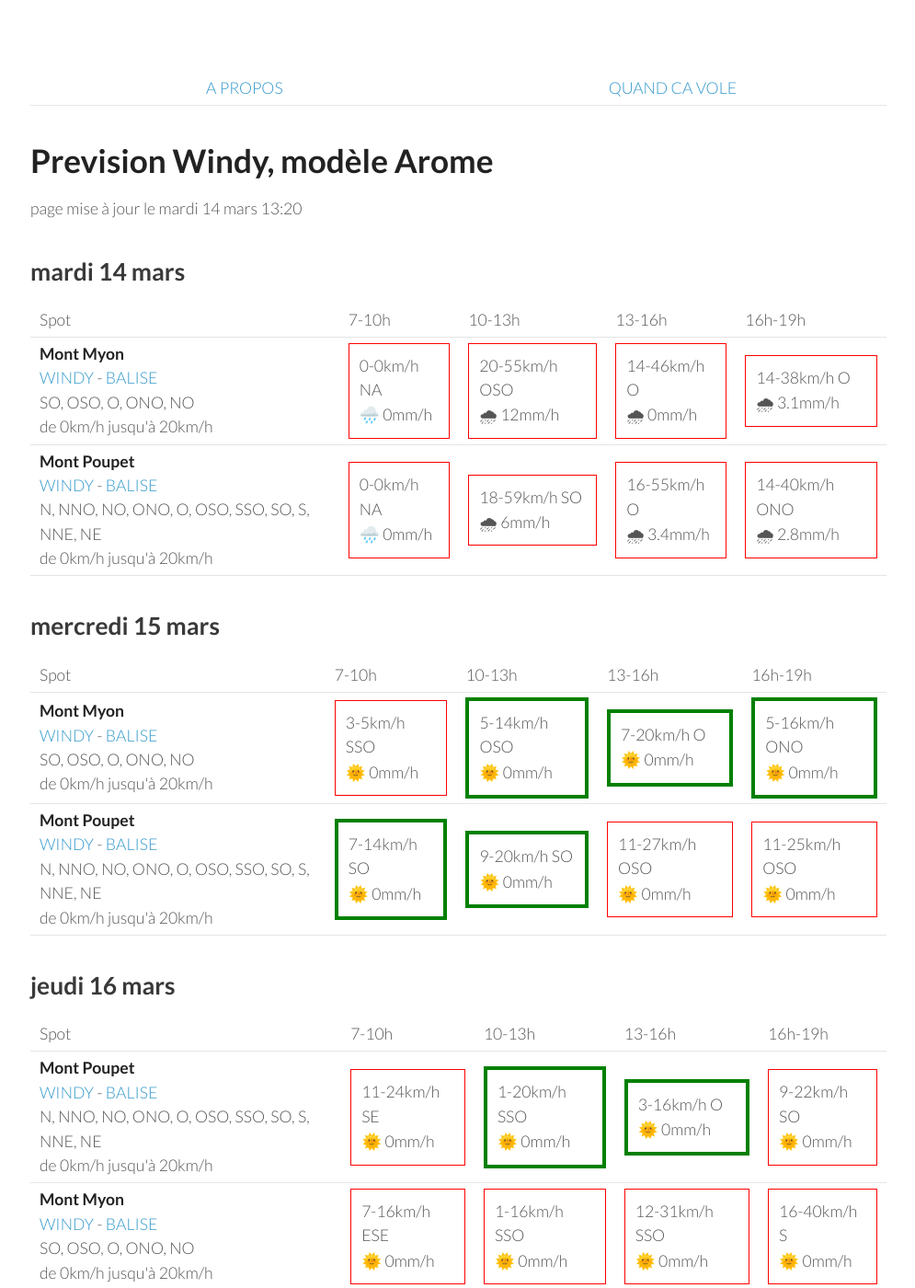
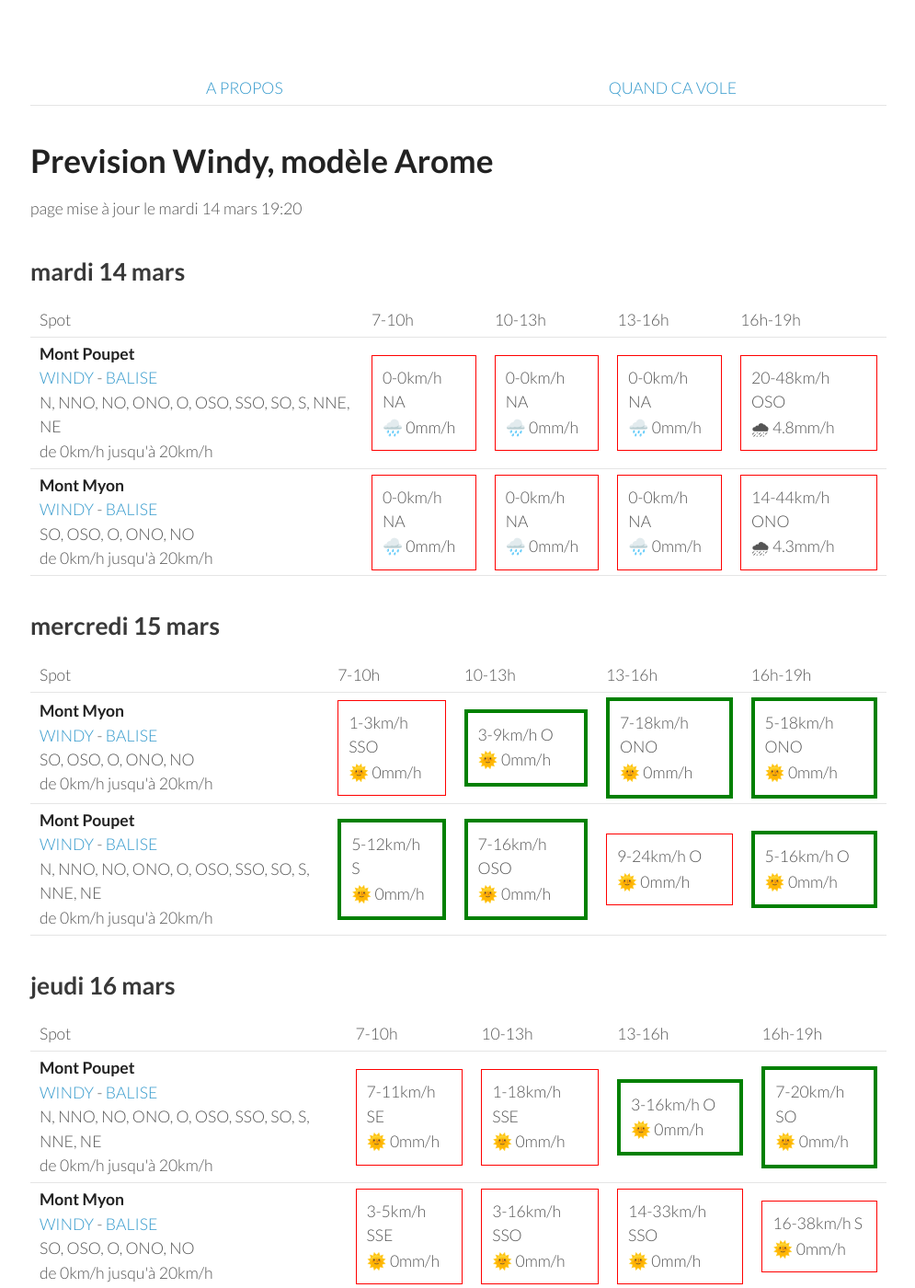
Before and after one commit to parapente-dans-le-nord/parapente-dans-le-nord.github.io, a Jekyll site: the page built from jura.markdown, in a window 1280 px wide and 1400 px high. Shown: the whole window at 92% size, without its empty margins (25-1020 px from the left). Built offline with Jekyll 4.4.1, drawn with Linux system fonts in a browser that asks for light colours; some of the changed text lies outside the part shown.

Commit message:
update index.markdown

```diff
--- a/jura.markdown
+++ b/jura.markdown
@@ -7,7 +7,7 @@ title:  "Tous les spots"
 {: .links}
 
 # Prevision Windy, modèle Arome
-page mise à jour le mardi 14 mars 13:20
+page mise à jour le mardi 14 mars 19:20
 
 ## mardi 14 mars
 
@@ -22,21 +22,21 @@ page mise à jour le mardi 14 mars 13:20
       <td>16h-19h</td>
     </tr>
 <tr>
+        <td><strong>Mont Poupet</strong><br><a href="https://windy.com/46.970/5.876?46.541,5.876,8">WINDY</a> - <span class=""><a href="http://www.balisemeteo.com/balise.php?idBalise=92">BALISE</a> </span><br> <span class="vent-favorable">N, NNO, NO, ONO, O, OSO, SSO, SO, S, NNE, NE</span><br><span class="force-vent">de 0km/h jusqu'à 20km/h</span> </td>
+
+            <td><div class="not-flyable"><p>0-0km/h NA</p><p>🌧️ 0mm/h</p></div></td>
+            <td><div class="not-flyable"><p>0-0km/h NA</p><p>🌧️ 0mm/h</p></div></td>
+            <td><div class="not-flyable"><p>0-0km/h NA</p><p>🌧️ 0mm/h</p></div></td>
+            <td><div class="not-flyable"><p>20-48km/h OSO</p><p>🌧 4.8mm/h</p></div></td>
+
+    </tr>
+<tr>
         <td><strong>Mont Myon</strong><br><a href="https://windy.com/46.331/5.397?45.898,5.394,8,m:eWoagj8">WINDY</a> - <span class=""><a href="http://www.balisemeteo.com/balise.php?idBalise=70">BALISE</a> </span><br> <span class="vent-favorable">SO, OSO, O, ONO, NO</span><br><span class="force-vent">de 0km/h jusqu'à 20km/h</span> </td>
 
             <td><div class="not-flyable"><p>0-0km/h NA</p><p>🌧️ 0mm/h</p></div></td>
-            <td><div class="not-flyable"><p>20-55km/h OSO</p><p>🌧 12mm/h</p></div></td>
-            <td><div class="not-flyable"><p>14-46km/h O</p><p>🌧 0mm/h</p></div></td>
-            <td><div class="not-flyable"><p>14-38km/h O</p><p>🌧 3.1mm/h</p></div></td>
-
-    </tr>
-<tr>
-        <td><strong>Mont Poupet</strong><br><a href="https://windy.com/46.970/5.876?46.541,5.876,8">WINDY</a> - <span class=""><a href="http://www.balisemeteo.com/balise.php?idBalise=92">BALISE</a> </span><br> <span class="vent-favorable">N, NNO, NO, ONO, O, OSO, SSO, SO, S, NNE, NE</span><br><span class="force-vent">de 0km/h jusqu'à 20km/h</span> </td>
-
             <td><div class="not-flyable"><p>0-0km/h NA</p><p>🌧️ 0mm/h</p></div></td>
-            <td><div class="not-flyable"><p>18-59km/h SO</p><p>🌧 6mm/h</p></div></td>
-            <td><div class="not-flyable"><p>16-55km/h O</p><p>🌧 3.4mm/h</p></div></td>
-            <td><div class="not-flyable"><p>14-40km/h ONO</p><p>🌧 2.8mm/h</p></div></td>
+            <td><div class="not-flyable"><p>0-0km/h NA</p><p>🌧️ 0mm/h</p></div></td>
+            <td><div class="not-flyable"><p>14-44km/h ONO</p><p>🌧 4.3mm/h</p></div></td>
 
     </tr>
 
@@ -58,20 +58,20 @@ page mise à jour le mardi 14 mars 13:20
 <tr>
         <td><strong>Mont Myon</strong><br><a href="https://windy.com/46.331/5.397?45.898,5.394,8,m:eWoagj8">WINDY</a> - <span class=""><a href="http://www.balisemeteo.com/balise.php?idBalise=70">BALISE</a> </span><br> <span class="vent-favorable">SO, OSO, O, ONO, NO</span><br><span class="force-vent">de 0km/h jusqu'à 20km/h</span> </td>
 
-            <td><div class="not-flyable"><p>3-5km/h SSO</p><p>🌞 0mm/h</p></div></td>
-            <td><div class="flyable"><p>5-14km/h OSO</p><p>🌞 0mm/h</p></div></td>
-            <td><div class="flyable"><p>7-20km/h O</p><p>🌞 0mm/h</p></div></td>
-            <td><div class="flyable"><p>5-16km/h ONO</p><p>🌞 0mm/h</p></div></td>
+            <td><div class="not-flyable"><p>1-3km/h SSO</p><p>🌞 0mm/h</p></div></td>
+            <td><div class="flyable"><p>3-9km/h O</p><p>🌞 0mm/h</p></div></td>
+            <td><div class="flyable"><p>7-18km/h ONO</p><p>🌞 0mm/h</p></div></td>
+            <td><div class="flyable"><p>5-18km/h ONO</p><p>🌞 0mm/h</p></div></td>
 
 
     </tr>
 <tr>
         <td><strong>Mont Poupet</strong><br><a href="https://windy.com/46.970/5.876?46.541,5.876,8">WINDY</a> - <span class=""><a href="http://www.balisemeteo.com/balise.php?idBalise=92">BALISE</a> </span><br> <span class="vent-favorable">N, NNO, NO, ONO, O, OSO, SSO, SO, S, NNE, NE</span><br><span class="force-vent">de 0km/h jusqu'à 20km/h</span> </td>
 
-            <td><div class="flyable"><p>7-14km/h SO</p><p>🌞 0mm/h</p></div></td>
-            <td><div class="flyable"><p>9-20km/h SO</p><p>🌞 0mm/h</p></div></td>
-            <td><div class="not-flyable"><p>11-27km/h OSO</p><p>🌞 0mm/h</p></div></td>
-            <td><div class="not-flyable"><p>11-25km/h OSO</p><p>🌞 0mm/h</p></div></td>
+            <td><div class="flyable"><p>5-12km/h S</p><p>🌞 0mm/h</p></div></td>
+            <td><div class="flyable"><p>7-16km/h OSO</p><p>🌞 0mm/h</p></div></td>
+            <td><div class="not-flyable"><p>9-24km/h O</p><p>🌞 0mm/h</p></div></td>
+            <td><div class="flyable"><p>5-16km/h O</p><p>🌞 0mm/h</p></div></td>
 
 
     </tr>
@@ -94,20 +94,20 @@ page mise à jour le mardi 14 mars 13:20
 <tr>
         <td><strong>Mont Poupet</strong><br><a href="https://windy.com/46.970/5.876?46.541,5.876,8">WINDY</a> - <span class=""><a href="http://www.balisemeteo.com/balise.php?idBalise=92">BALISE</a> </span><br> <span class="vent-favorable">N, NNO, NO, ONO, O, OSO, SSO, SO, S, NNE, NE</span><br><span class="force-vent">de 0km/h jusqu'à 20km/h</span> </td>
 
-            <td><div class="not-flyable"><p>11-24km/h SE</p><p>🌞 0mm/h</p></div></td>
-            <td><div class="flyable"><p>1-20km/h SSO</p><p>🌞 0mm/h</p></div></td>
+            <td><div class="not-flyable"><p>7-11km/h SE</p><p>🌞 0mm/h</p></div></td>
+            <td><div class="not-flyable"><p>1-18km/h SSE</p><p>🌞 0mm/h</p></div></td>
             <td><div class="flyable"><p>3-16km/h O</p><p>🌞 0mm/h</p></div></td>
-            <td><div class="not-flyable"><p>9-22km/h SO</p><p>🌞 0mm/h</p></div></td>
+            <td><div class="flyable"><p>7-20km/h SO</p><p>🌞 0mm/h</p></div></td>
 
 
     </tr>
 <tr>
         <td><strong>Mont Myon</strong><br><a href="https://windy.com/46.331/5.397?45.898,5.394,8,m:eWoagj8">WINDY</a> - <span class=""><a href="http://www.balisemeteo.com/balise.php?idBalise=70">BALISE</a> </span><br> <span class="vent-favorable">SO, OSO, O, ONO, NO</span><br><span class="force-vent">de 0km/h jusqu'à 20km/h</span> </td>
 
-            <td><div class="not-flyable"><p>7-16km/h ESE</p><p>🌞 0mm/h</p></div></td>
-            <td><div class="not-flyable"><p>1-16km/h SSO</p><p>🌞 0mm/h</p></div></td>
-            <td><div class="not-flyable"><p>12-31km/h SSO</p><p>🌞 0mm/h</p></div></td>
-            <td><div class="not-flyable"><p>16-40km/h S</p><p>🌞 0mm/h</p></div></td>
+            <td><div class="not-flyable"><p>3-5km/h SSE</p><p>🌞 0mm/h</p></div></td>
+            <td><div class="not-flyable"><p>3-16km/h SSO</p><p>🌞 0mm/h</p></div></td>
+            <td><div class="not-flyable"><p>14-33km/h SSO</p><p>🌞 0mm/h</p></div></td>
+            <td><div class="not-flyable"><p>16-38km/h S</p><p>🌞 0mm/h</p></div></td>
 
 
     </tr>
@@ -130,20 +130,20 @@ page mise à jour le mardi 14 mars 13:20
 <tr>
         <td><strong>Mont Myon</strong><br><a href="https://windy.com/46.331/5.397?45.898,5.394,8,m:eWoagj8">WINDY</a> - <span class=""><a href="http://www.balisemeteo.com/balise.php?idBalise=70">BALISE</a> </span><br> <span class="vent-favorable">SO, OSO, O, ONO, NO</span><br><span class="force-vent">de 0km/h jusqu'à 20km/h</span> </td>
 
-            <td><div class="not-flyable"><p>20-48km/h S</p><p>🌞 0mm/h</p></div></td>
-            <td><div class="not-flyable"><p>24-51km/h S</p><p>🌞 0mm/h</p></div></td>
-            <td><div class="not-flyable"><p>24-57km/h SSO</p><p>🌞 0mm/h</p></div></td>
-            <td><div class="not-flyable"><p>24-57km/h SSO</p><p>🌞 0mm/h</p></div></td>
+            <td><div class="not-flyable"><p>20-50km/h S</p><p>🌞 0mm/h</p></div></td>
+            <td><div class="not-flyable"><p>24-53km/h S</p><p>🌞 0mm/h</p></div></td>
+            <td><div class="not-flyable"><p>25-59km/h SSO</p><p>🌞 0mm/h</p></div></td>
+            <td><div class="not-flyable"><p>24-59km/h SSO</p><p>🌞 0mm/h</p></div></td>
 
 
     </tr>
 <tr>
         <td><strong>Mont Poupet</strong><br><a href="https://windy.com/46.970/5.876?46.541,5.876,8">WINDY</a> - <span class=""><a href="http://www.balisemeteo.com/balise.php?idBalise=92">BALISE</a> </span><br> <span class="vent-favorable">N, NNO, NO, ONO, O, OSO, SSO, SO, S, NNE, NE</span><br><span class="force-vent">de 0km/h jusqu'à 20km/h</span> </td>
 
-            <td><div class="not-flyable"><p>12-38km/h SSO</p><p>🌞 0mm/h</p></div></td>
-            <td><div class="not-flyable"><p>12-31km/h SSO</p><p>🌞 0mm/h</p></div></td>
-            <td><div class="not-flyable"><p>18-42km/h SO</p><p>🌞 0mm/h</p></div></td>
-            <td><div class="not-flyable"><p>20-44km/h SO</p><p>🌞 0mm/h</p></div></td>
+            <td><div class="not-flyable"><p>14-37km/h S</p><p>🌞 0mm/h</p></div></td>
+            <td><div class="not-flyable"><p>14-37km/h SSO</p><p>🌞 0mm/h</p></div></td>
+            <td><div class="not-flyable"><p>22-48km/h SO</p><p>🌞 0mm/h</p></div></td>
+            <td><div class="not-flyable"><p>20-53km/h SO</p><p>🌞 0mm/h</p></div></td>
 
 
     </tr>
```
